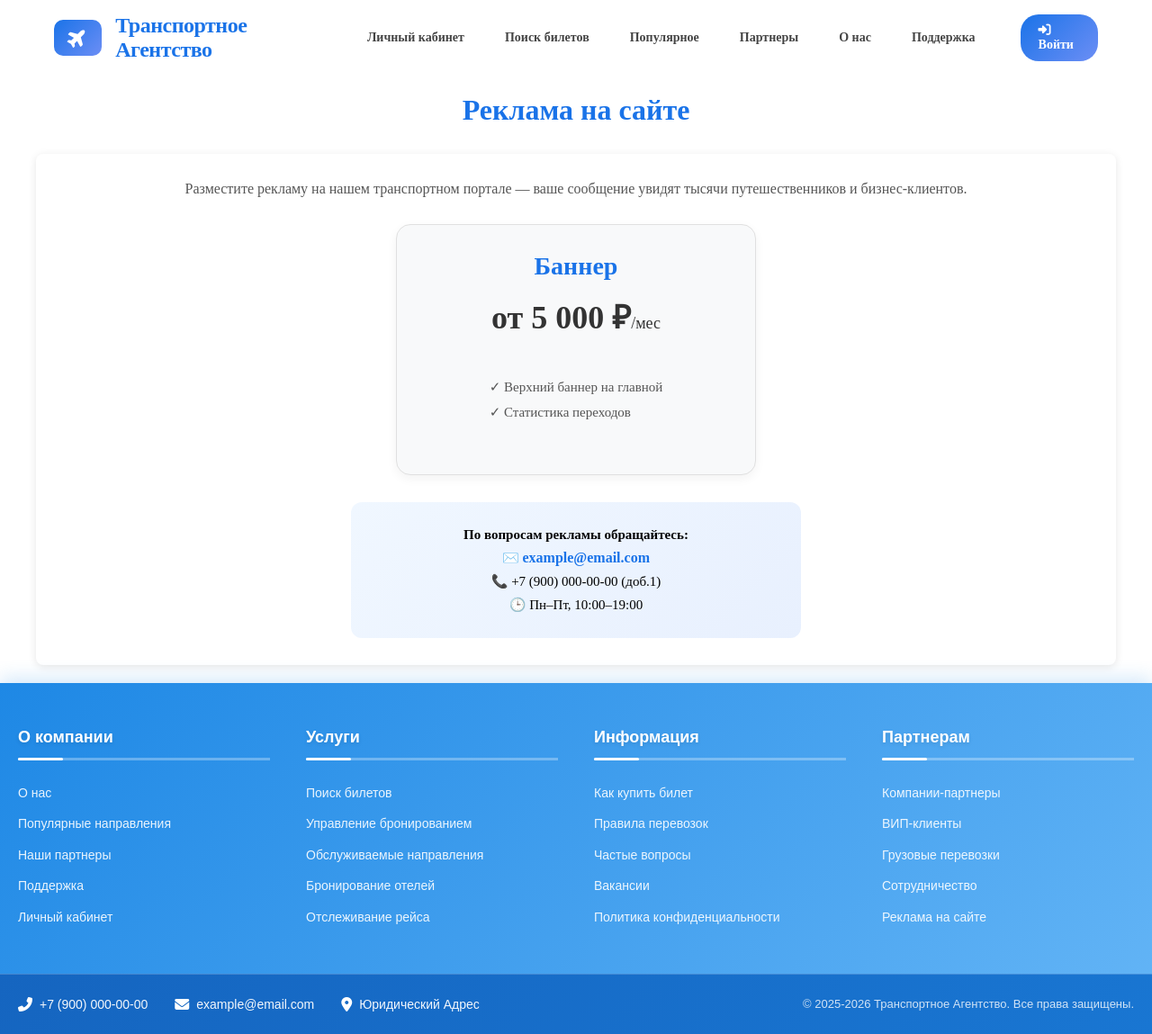
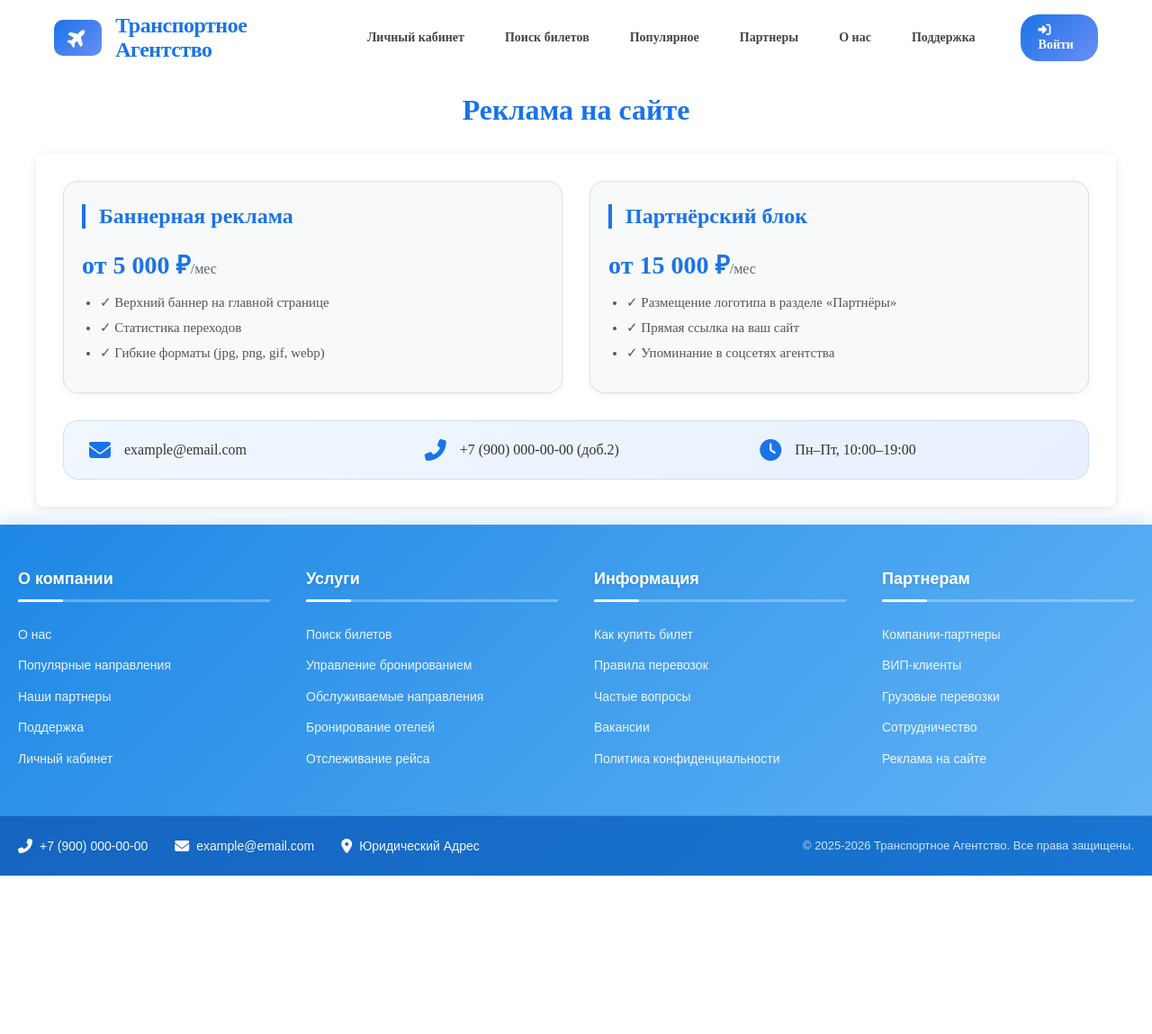
Before and after one commit to lgeshka/transport_agensy, a Flask app: page /advertisement in a window 1280 px wide. Shown: the whole page at 90% size. After the commit the page ends 973 px from the top, so only its background shows below. Run offline with Flask 3, Linux system fonts and the light colour scheme.

Commit message:
Updating additional tabs

```diff
--- a/templates/advertisement.html
+++ b/templates/advertisement.html
@@ -13,7 +13,7 @@
             background-color: white;
         }
 
-        .bronirovanie-container {
+        .container {
             width: 100%;
             padding: 20px;
             box-sizing: border-box;
@@ -30,7 +30,6 @@
             font-size: 32px;
         }
 
-        /* Оригинальный стиль .main-frame — не трогаем */
         .main-frame {
             background-color: white;
             border-radius: 8px;
@@ -38,95 +37,121 @@
             margin: 0 auto;
             padding: 30px;
             max-width: 1200px;
-            min-height: 400px;
         }
 
-        /* Центрированный блок (карточка-баннер) */
-        .offer-card {
-            max-width: 400px;
-            margin: 0 auto;
+        .row {
+            display: flex;
+            gap: 30px;
+            margin-bottom: 30px;
+            flex-wrap: wrap;
+        }
+
+        .card {
+            flex: 1;
+            min-width: 250px;
             background: #f8f9fa;
             border-radius: 16px;
-            padding: 30px 20px;
-            text-align: center;
+            padding: 25px 20px;
+            box-shadow: 0 2px 8px rgba(0,0,0,0.05);
             border: 1px solid #e0e0e0;
-            box-shadow: 0 4px 12px rgba(0,0,0,0.05);
+            transition: transform 0.2s;
         }
 
-        .offer-card h3 {
+        .card:hover {
+            transform: translateY(-4px);
+        }
+
+        .card h3 {
             color: #1a73e8;
-            font-size: 28px;
-            margin: 0 0 10px 0;
+            font-size: 24px;
+            margin: 0 0 20px 0;
+            border-left: 4px solid #1a73e8;
+            padding-left: 15px;
+        }
+
+        .card p {
+            font-size: 16px;
+            line-height: 1.5;
+            color: #333;
+            margin: 0 0 15px;
         }
 
         .price {
-            font-size: 36px;
+            font-size: 28px;
             font-weight: bold;
-            color: #333;
+            color: #1a73e8;
             margin: 15px 0;
         }
 
         .price span {
-            font-size: 18px;
+            font-size: 16px;
             font-weight: normal;
+            color: #666;
         }
 
-        .features {
-            list-style: none;
-            padding: 0;
-            margin: 20px 0;
-            text-align: left;
-            display: inline-block;
+        .card ul {
+            padding-left: 20px;
+            margin: 15px 0 0 0;
         }
 
-        .features li {
+        .card li {
             margin: 10px 0;
             font-size: 15px;
             color: #555;
         }
 
-        .contact-block {
+        .contacts-bar {
             background: linear-gradient(135deg, #f0f7ff 0%, #e8f0fe 100%);
-            border-radius: 12px;
-            padding: 20px;
-            margin-top: 30px;
+            border-radius: 16px;
+            padding: 20px 25px;
             text-align: center;
-            max-width: 500px;
-            margin-left: auto;
-            margin-right: auto;
+            display: flex;
+            flex-wrap: wrap;
+            justify-content: center;
+            gap: 30px;
+            align-items: center;
+            border: 1px solid #d0e0f0;
         }
 
-        .contact-block p {
-            margin: 8px 0;
-            font-size: 15px;
-        }
-
-        .contact-block .email {
+        .contact-item {
+            display: flex;
+            align-items: center;
+            gap: 12px;
             font-size: 16px;
-            font-weight: bold;
             color: #1a73e8;
         }
 
+        .contact-item i {
+            font-size: 24px;
+            width: 30px;
+        }
+
+        .contact-item span {
+            color: #333;
+        }
+
         @media (max-width: 768px) {
-            .bronirovanie-container {
+            .container {
                 padding: 10px;
             }
-
             .main-frame {
                 padding: 20px;
             }
-
             .page-header h1 {
                 font-size: 28px;
             }
-
-            .offer-card {
-                max-width: 90%;
-                padding: 20px;
+            .row {
+                flex-direction: column;
+                gap: 20px;
             }
-
-            .price {
-                font-size: 30px;
+            .contacts-bar {
+                flex-direction: column;
+                gap: 15px;
+                align-items: flex-start;
+            }
+            .contact-item {
+                width: 100%;
+                justify-content: flex-start;
             }
         }
 
@@ -134,13 +159,11 @@
             .page-header h1 {
                 font-size: 24px;
             }
-
-            .offer-card h3 {
+            .card h3 {
+                font-size: 20px;
+            }
+            .price {
                 font-size: 24px;
-            }
-
-            .price {
-                font-size: 26px;
             }
         }
     </style>
@@ -148,33 +171,47 @@
 <body>
     {% include '_navbar.html' %}
 
-    <div class="bronirovanie-container">
+    <div class="container">
         <div class="page-header">
             <h1>Реклама на сайте</h1>
         </div>
 
         <div class="main-frame">
-            <!-- Текст-описание (можно убрать, если не нужно, но пусть будет по центру) -->
-            <p style="text-align: center; font-size: 16px; color: #555; margin-bottom: 30px;">
-                Разместите рекламу на нашем транспортном портале — ваше сообщение увидят тысячи путешественников и бизнес-клиентов.
-            </p>
+            <div class="row">
+                <div class="card">
+                    <h3>Баннерная реклама</h3>
+                    <div class="price">от 5 000 ₽<span>/мес</span></div>
+                    <ul>
+                        <li>✓ Верхний баннер на главной странице</li>
+                        <li>✓ Статистика переходов</li>
+                        <li>✓ Гибкие форматы (jpg, png, gif, webp)</li>
+                    </ul>
+                </div>
 
-            <!-- Квадратный / компактный блок по центру -->
-            <div class="offer-card">
-                <h3>Баннер</h3>
-                <div class="price">от 5 000 ₽<span>/мес</span></div>
-                <ul class="features">
-                    <li>✓ Верхний баннер на главной</li>
-                    <li>✓ Статистика переходов</li>
-                </ul>
+                <div class="card">
+                    <h3>Партнёрский блок</h3>
+                    <div class="price">от 15 000 ₽<span>/мес</span></div>
+                    <ul>
+                        <li>✓ Размещение логотипа в разделе «Партнёры»</li>
+                        <li>✓ Прямая ссылка на ваш сайт</li>
+                        <li>✓ Упоминание в соцсетях агентства</li>
+                    </ul>
+                </div>
             </div>
 
-            <!-- Контактная информация -->
-            <div class="contact-block">
-                <p><strong>По вопросам рекламы обращайтесь:</strong></p>
-                <p>✉️ <span class="email">example@email.com</span></p>
-                <p>📞 +7 (900) 000-00-00 (доб.1)</p>
-                <p>🕒 Пн–Пт, 10:00–19:00</p>
+            <div class="contacts-bar">
+                <div class="contact-item">
+                    <i class="fas fa-envelope"></i>
+                    <span>example@email.com</span>
+                </div>
+                <div class="contact-item">
+                    <i class="fas fa-phone-alt"></i>
+                    <span>+7 (900) 000-00-00 (доб.2)</span>
+                </div>
+                <div class="contact-item">
+                    <i class="fas fa-clock"></i>
+                    <span>Пн–Пт, 10:00–19:00</span>
+                </div>
             </div>
         </div>
     </div>
```
Also changed, not shown: templates/connect_to_partner.html (+97 -49 lines).
